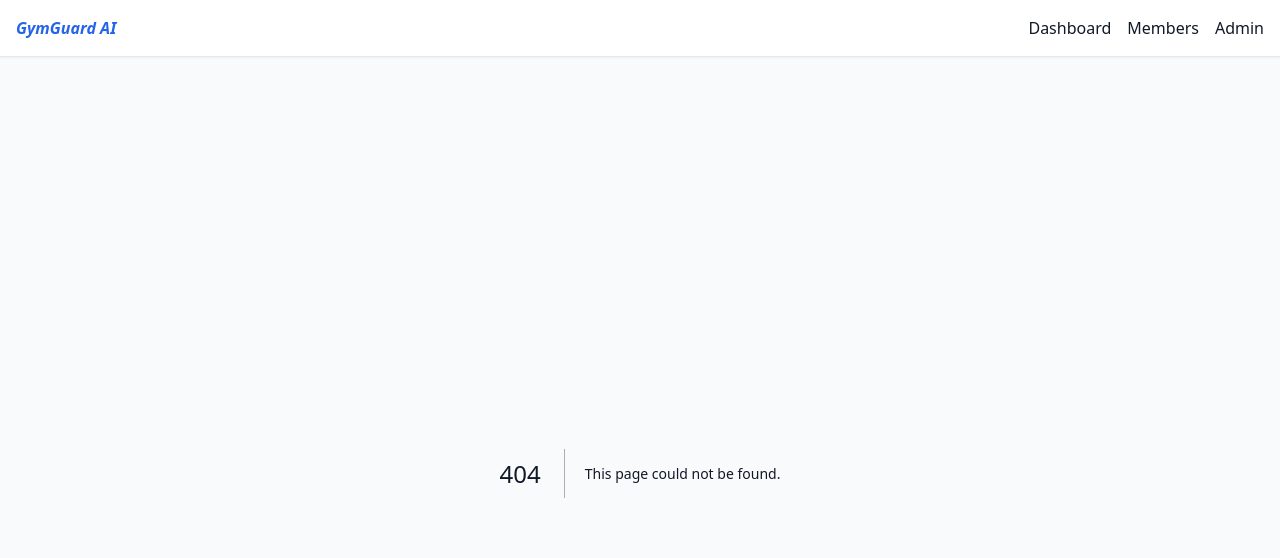
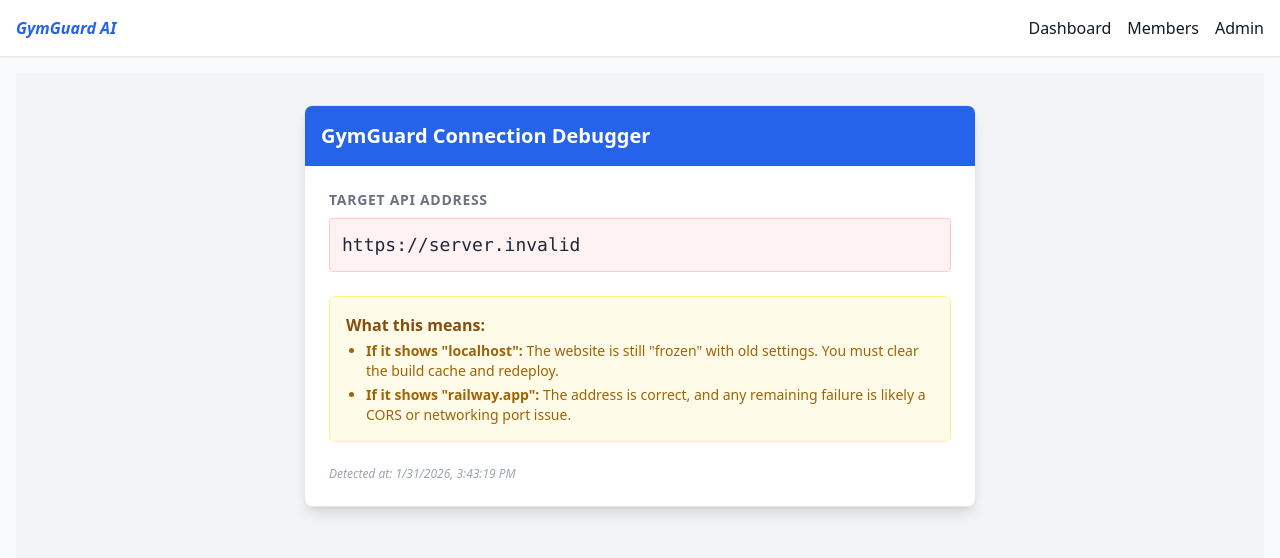
Before and after one commit to SeanPrentice85/GymGuard-App, a Next.js app in the folder apps/web/: page /debug in a window 1280 px wide. Before the commit this address had no page. Shown: the top 558 px of the page. Built offline with nearby package versions, Linux system fonts and the light colour scheme; no server answers.

Commit message:
Force push debug page and latest production fixes

```diff
--- /dev/null
+++ b/apps/web/app/debug/page.tsx
@@ -0,0 +1,49 @@
+'use client';
+
+import React, { useEffect, useState } from 'react';
+
+export default function DebugPage() {
+  const [mounted, setMounted] = useState(false);
+
+  // Ensure we only render on the client to see the browser's environment
+  useEffect(() => {
+    setMounted(true);
+  }, []);
+
+  if (!mounted) return null;
+
+  const apiUrl = process.env.NEXT_PUBLIC_API_URL;
+
+  return (
+    <div className="min-h-screen bg-gray-100 p-8 font-sans">
+      <div className="max-w-2xl mx-auto bg-white shadow-lg rounded-lg overflow-hidden border border-gray-200">
+        <div className="bg-blue-600 p-4">
+          <h1 className="text-white text-xl font-bold">GymGuard Connection Debugger</h1>
+        </div>
+
+        <div className="p-6 space-y-6">
+          <section>
+            <h2 className="text-sm font-semibold text-gray-500 uppercase tracking-wider">Target API Address</h2>
+            <div className={`mt-2 p-3 rounded border ${apiUrl?.includes('railway.app') ? 'bg-green-50 border-green-200' : 'bg-red-50 border-red-200'}`}>
+              <code className="text-lg font-mono break-all text-gray-800">
+                {apiUrl || "UNDEFINED (Likely falling back to localhost)"}
+              </code>
+            </div>
+          </section>
+
+          <section className="bg-yellow-50 p-4 rounded-md border border-yellow-200">
+            <h3 className="text-yellow-800 font-bold mb-1">What this means:</h3>
+            <ul className="list-disc ml-5 text-sm text-yellow-700 space-y-1">
+              <li><strong>If it shows "localhost":</strong> The website is still "frozen" with old settings. You must clear the build cache and redeploy.</li>
+              <li><strong>If it shows "railway.app":</strong> The address is correct, and any remaining failure is likely a CORS or networking port issue.</li>
+            </ul>
+          </section>
+
+          <div className="text-xs text-gray-400 italic">
+            Detected at: {new Date().toLocaleString()}
+          </div>
+        </div>
+      </div>
+    </div>
+  );
+}
```
